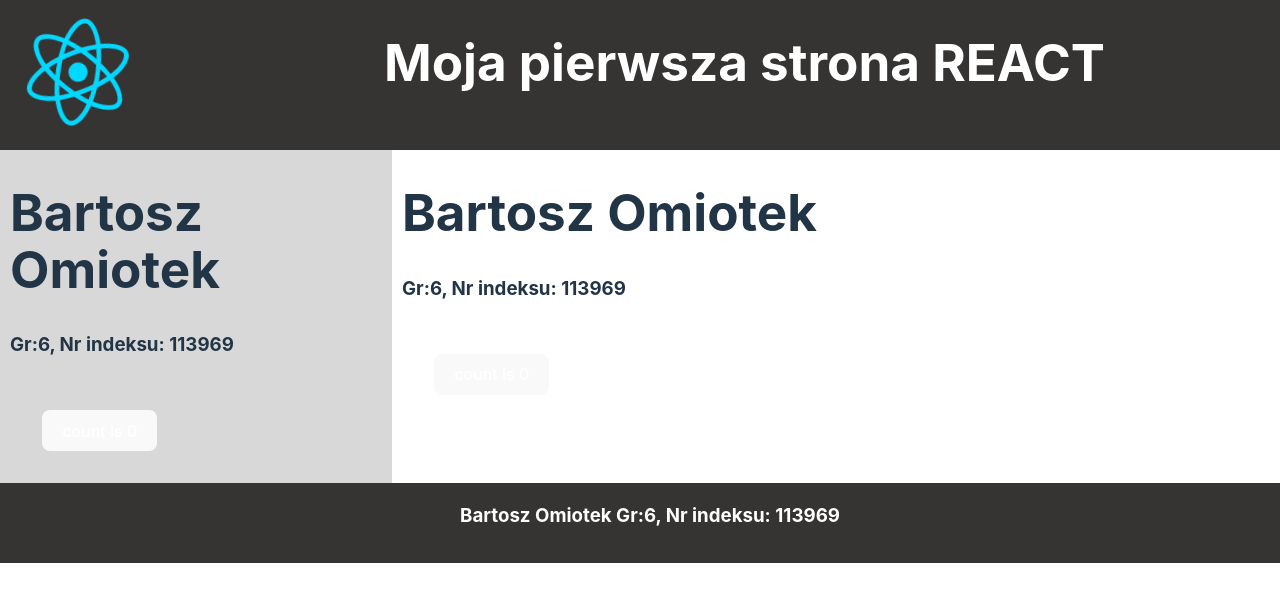
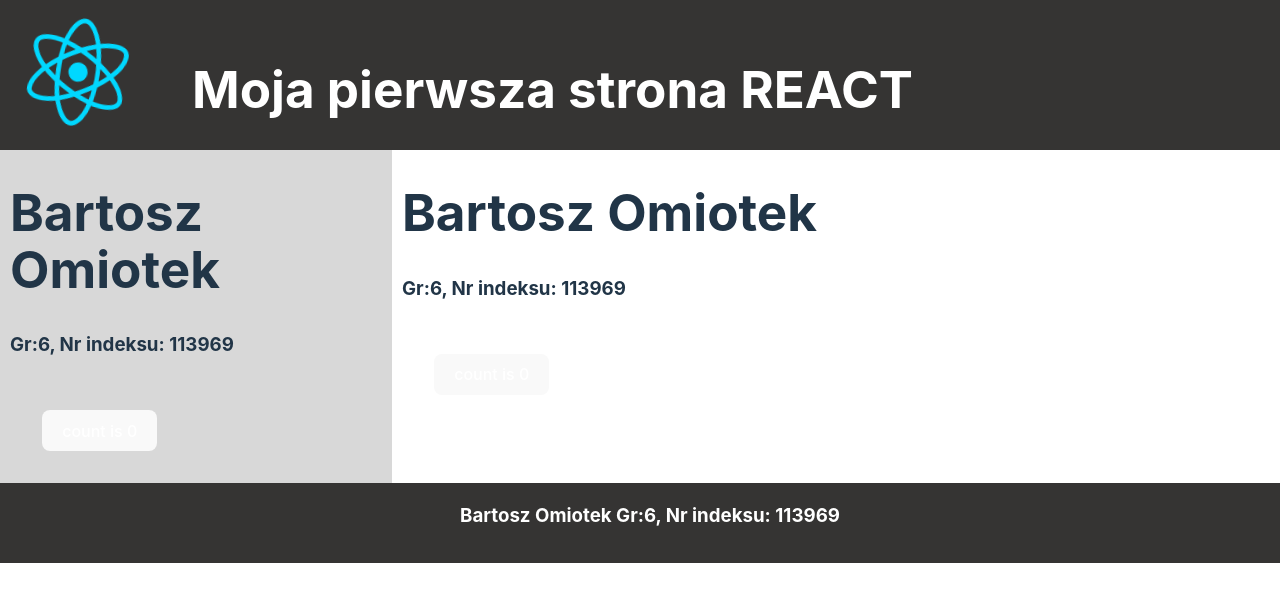
Before and after one commit to BartoszOmiotek16/vite-project1, a React (Vite) app: page / in a window 1280 px wide. Shown: the top 602 px of the page. Built offline with nearby package versions, Linux system fonts and the light colour scheme.

Commit message:
modified:   src/App.css

```diff
--- a/src/App.css
+++ b/src/App.css
@@ -14,7 +14,7 @@
 .gora1 {
   background-color: #353433;
   color: white;
-  width: 30%;
+  width: 15%;
 height: 150px;
   display: center;
   text-align: left;
@@ -26,12 +26,12 @@ float: left;
 .gora2 {
   background-color: #353433;
   color: white;
-  width: 70%;
+  width: 85%;
   height: 150px;
   text-align: left;
 float: right;
 }
-.gora2 h2{
+.gora2 h1{
 line-height: 110px;
 }
 
```
